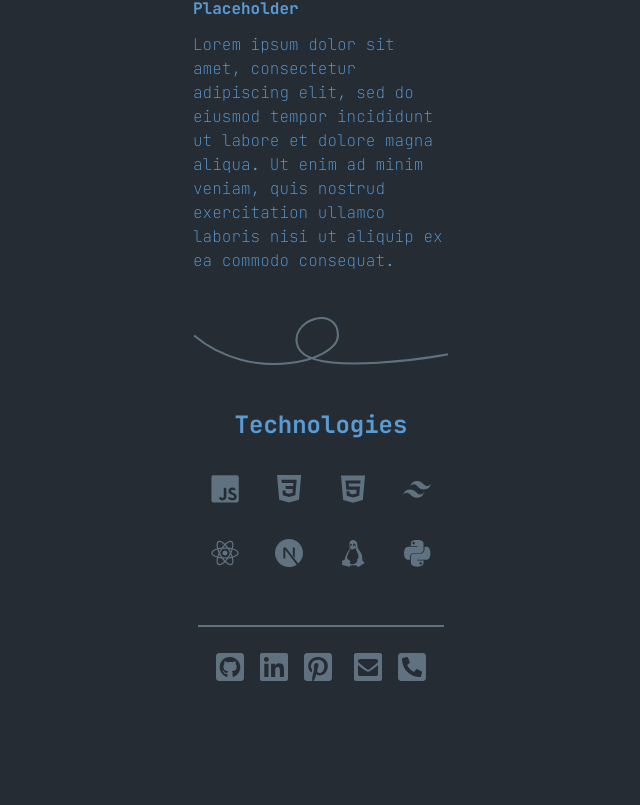
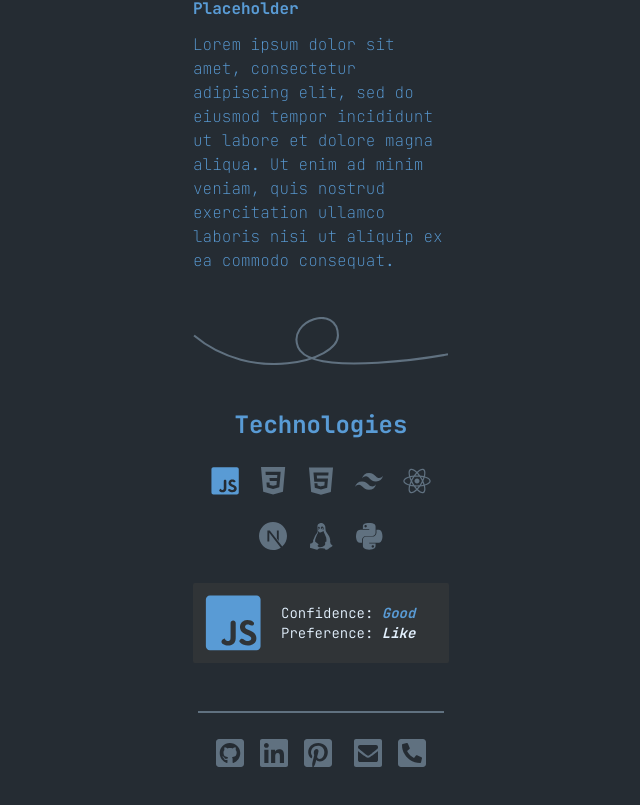
Before and after one commit to colleunmax/Portfolio, a Next.js app: page / in a window 1280 px wide. Shown: the part 2042-2847 px from the top of the page, without its empty margins (319-959 px from the left). Before the commit the page ends 2789 px from the top, so only its background shows below. Built offline with nearby package versions, Linux system fonts and the light colour scheme.

Commit message:
ci: keyboard navigation finished

```diff
--- a/src/app/projects-section.tsx
+++ b/src/app/projects-section.tsx
@@ -48,7 +48,8 @@ export default function Projects() {
     intermediate-md:h-full
     intermediate-md:overflow-auto" id="projects">
         <h2 className="font-bold text-2xl">Projects</h2>
-        <ul className="w-64 flex flex-col gap-8 intermediate-md:w-full overflow-x-scroll scroll-smooth">
+        <ul className="w-64 flex flex-col gap-8 intermediate-md:w-full overflow-x-scroll scroll-smooth
+        focus:outline-none focus:outline-2 focus:outline-dashed focus:outline-primary focus:outline-offset-8">
             {ProjectsCPs}
         </ul>
     </section>
--- a/src/app/techno-section.tsx
+++ b/src/app/techno-section.tsx
@@ -33,6 +33,7 @@ export default function Technologies() {
     const [width, setWidth] = useState(1920)
 
     useEffect(() => {
+        setWidth(window.innerWidth)
         const handleWindowResize = () => setWidth(window.innerWidth)
         window.addEventListener("resize", handleWindowResize)
         return () => window.removeEventListener("reize", handleWindowResize)
--- a/src/components/home/technology-btn.tsx
+++ b/src/components/home/technology-btn.tsx
@@ -12,7 +12,7 @@ export default function TechnologyBtn({Svg, name, onClick}: Props) {
         onClick(event, name)
     }
 
-    return <button onClick={handleClick}>
+    return <button className="focus:outline-none focus:outline-2 focus:outline-secondary focus:outline-offset-2 focus:text-secondary" onClick={handleClick}>
         <Svg />
     </button>
 }
--- a/src/components/home/technology-hover-showcase.tsx
+++ b/src/components/home/technology-hover-showcase.tsx
@@ -47,10 +47,12 @@ export default function TechnologyHoverShowcase({Svg, name, confidence, preferen
     before:absolute
     before:-z-10 before:left-1/2 before:top-1/2 before:-translate-x-1/2 before:-translate-y-1/2
     before:rounded-b-full
+    cursor-pointer
     hover:before:block
     focus:before:block
     focus:outline-none
-    focus:outline-2 focus:outline-primary focus:rounded-full focus:-outline-offset-2">
+    focus:outline-2 focus:outline-primary focus:rounded-full focus:-outline-offset-2
+    focus:text-primary">
         <Svg />
         <div className={` text-primary absolute top-0 -translate-y-full -translate-x-2 ${HoveringClassName}`}>
             <TechnologyShowcase name={name} Svg={Svg} confidence={confidence} preference={preference} />
--- a/src/components/links/media-Link.tsx
+++ b/src/components/links/media-Link.tsx
@@ -7,7 +7,10 @@ type Props = {
 }
 
 export default function MediaLink({ Svg, href, label }: Props) {
-    return <a href={href} className="text-tern hover:text-primary" target="_black" aria-label={label}>
+    return <a href={href} className="
+    text-tern
+    hover:text-primary focus:text-primary
+    focus:outline focus:outline-2 focus:outline-offset-2 focus:outline-primary" target="_black" aria-label={label}>
         <Svg />
     </a>
 }
```
